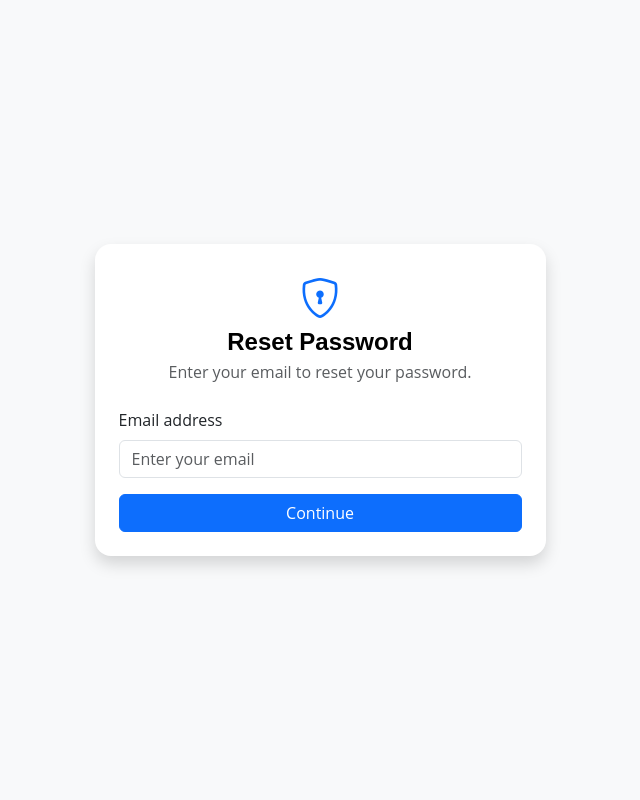
After one commit to JoshTalent/school_website, a PHP site: page /reset-password.php in a window 1280 px wide. The commit adds this page. Shown: the whole page, without its empty margins (320-960 px from the left). Run offline with PHP 8.4, Linux system fonts and the light colour scheme.

Commit message:
forget password and read me and sam styles

```diff
--- a/assets/css/main.css
+++ b/assets/css/main.css
@@ -1,4 +1,3 @@
-
 /* Fonts */
 :root {
   --default-font: "Open Sans",  system-ui, -apple-system, "Segoe UI", Roboto, "Helvetica Neue", Arial, "Noto Sans", "Liberation Sans", sans-serif, "Apple Color Emoji", "Segoe UI Emoji", "Segoe UI Symbol", "Noto Color Emoji";
@@ -1707,3 +1706,13 @@ section,
 /*--------------------------------------------------------------
 # Starter Section Section
 --------------------------------------------------------------*/
+
+/* Responsive sitename for mobile */
+@media (max-width: 575.98px) {
+  h1.sitename, .sitename {
+    font-size: 1.2rem !important;
+    white-space: nowrap;
+    letter-spacing: 0.01em;
+    line-height: 1.1;
+  }
+}
--- /dev/null
+++ b/reset-password.php
@@ -0,0 +1,116 @@
+<?php
+include("connect.php");
+
+$step = 1;
+$email = '';
+$error = '';
+$success = '';
+
+if (isset($_POST['check_email'])) {
+    $email = trim($_POST['email']);
+    $query = mysqli_query($con, "SELECT * FROM `school_info` WHERE `email` = '$email'");
+    if (mysqli_num_rows($query) == 1) {
+        $step = 2;
+    } else {
+        $error = "No account found with that email address.";
+    }
+}
+
+if (isset($_POST['reset_password'])) {
+    $email = trim($_POST['email']);
+    $newpass = trim($_POST['new_password']);
+    $confirmpass = trim($_POST['confirm_password']);
+    if ($newpass !== $confirmpass) {
+        $error = "Passwords do not match.";
+        $step = 2;
+    } else {
+        $hashed = md5($newpass);
+        $update = mysqli_query($con, "UPDATE `school_info` SET `password`='$hashed' WHERE `email`='$email'");
+        if ($update) {
+            $success = "Your password has been updated successfully. You can now <a href='login.php'>login</a>.";
+            $step = 3;
+        } else {
+            $error = "Failed to update password. Please try again.";
+            $step = 2;
+        }
+    }
+}
+?>
+<!DOCTYPE html>
+<html lang="en">
+<head>
+    <meta charset="utf-8">
+    <meta content="width=device-width, initial-scale=1.0" name="viewport">
+    <title>Reset Password - GS Des Parents</title>
+    <link href="assets/vendor/bootstrap/css/bootstrap.min.css" rel="stylesheet">
+    <link href="assets/vendor/bootstrap-icons/bootstrap-icons.css" rel="stylesheet">
+    <link href="assets/css/main.css" rel="stylesheet">
+</head>
+<body class="courses-page bg-light">
+    <main class="main d-flex align-items-center justify-content-center" style="min-height: 100vh;">
+        <div class="container">
+            <div class="row justify-content-center">
+                <div class="col-md-6 col-lg-5">
+                    <div class="card shadow border-0 rounded-4">
+                        <div class="card-body p-4">
+                            <div class="text-center mb-4">
+                                <i class="bi bi-shield-lock fs-1 text-primary mb-2"></i>
+                                <h4 class="fw-bold mb-1">Reset Password</h4>
+                                <p class="text-muted mb-0">Enter your email to reset your password.</p>
+                            </div>
+                            <?php if ($error): ?>
+                                <div class="alert alert-danger small py-2 mb-3"><?php echo $error; ?></div>
+                            <?php endif; ?>
+                            <?php if ($success): ?>
+                                <div class="alert alert-success small py-2 mb-3"><?php echo $success; ?></div>
+                            <?php endif; ?>
+                            <?php if ($step === 1): ?>
+                                <form method="post" class="needs-validation" novalidate>
+                                    <div class="mb-3">
+                                        <label for="email" class="form-label">Email address</label>
+                                        <input type="email" class="form-control" id="email" name="email" required placeholder="Enter your email" value="<?php echo htmlspecialchars($email); ?>">
+                                        <div class="invalid-feedback">Please enter your email address.</div>
+                                    </div>
+                                    <button type="submit" name="check_email" class="btn btn-primary w-100">Continue</button>
+                                </form>
+                            <?php elseif ($step === 2): ?>
+                                <form method="post" class="needs-validation" novalidate>
+                                    <input type="hidden" name="email" value="<?php echo htmlspecialchars($email); ?>">
+                                    <div class="mb-3">
+                                        <label for="new_password" class="form-label">New Password</label>
+                                        <input type="password" class="form-control" id="new_password" name="new_password" required placeholder="Enter new password">
+                                        <div class="invalid-feedback">Please enter a new password.</div>
+                                    </div>
+                                    <div class="mb-3">
+                                        <label for="confirm_password" class="form-label">Confirm Password</label>
+                                        <input type="password" class="form-control" id="confirm_password" name="confirm_password" required placeholder="Confirm new password">
+                                        <div class="invalid-feedback">Please confirm your new password.</div>
+                                    </div>
+                                    <button type="submit" name="reset_password" class="btn btn-primary w-100">Update Password</button>
+                                </form>
+                            <?php endif; ?>
+                        </div>
+                    </div>
+                </div>
+            </div>
+        </div>
+    </main>
+    <script src="assets/vendor/bootstrap/js/bootstrap.bundle.min.js"></script>
+    <script>
+    // Bootstrap validation
+    (() => {
+      'use strict';
+      const forms = document.querySelectorAll('.needs-validation');
+      Array.from(forms).forEach(form => {
+        form.addEventListener('submit', event => {
+          if (!form.checkValidity()) {
+            event.preventDefault();
+            event.stopPropagation();
+          }
+          form.classList.add('was-validated');
+        }, false);
+      });
+    })();
+    </script>
+</body>
+</html>
```
Also changed, not shown: index.php (+5 -5 lines), login.php (+3 -5 lines), README.md.
